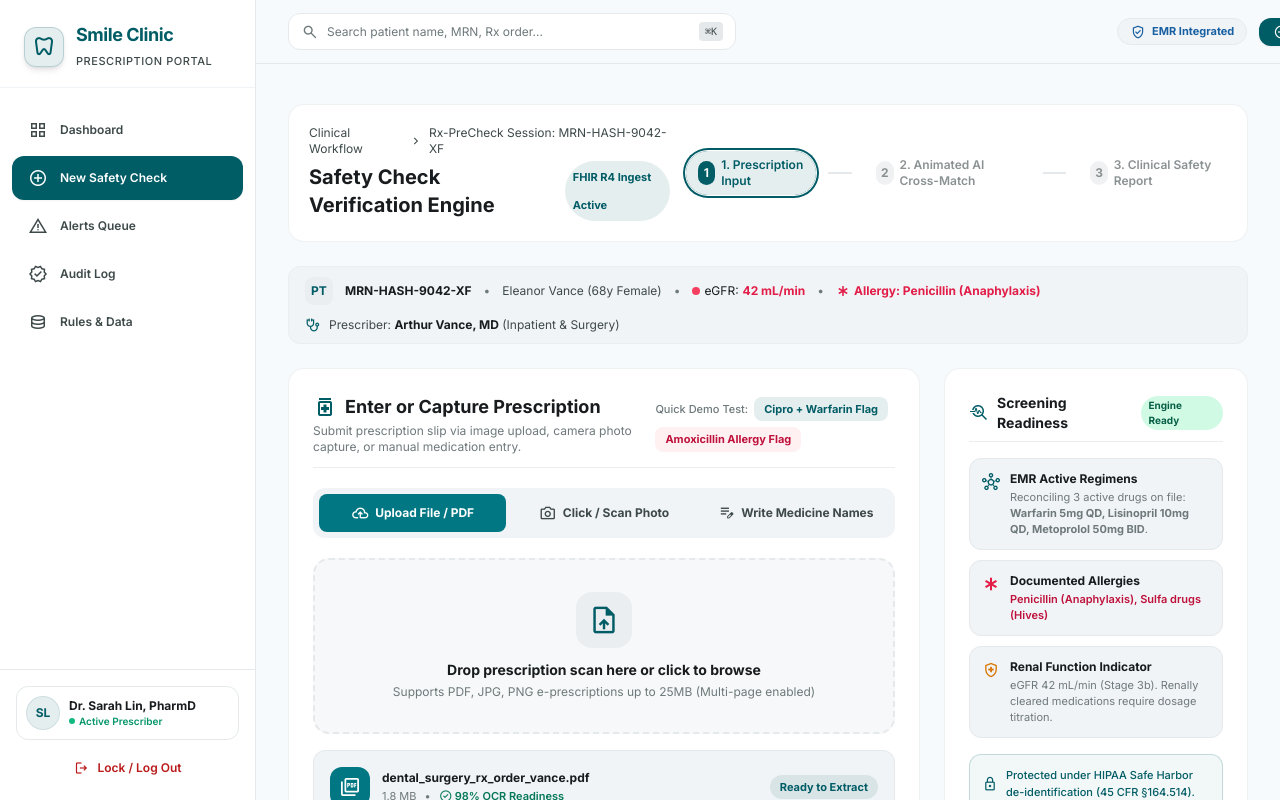
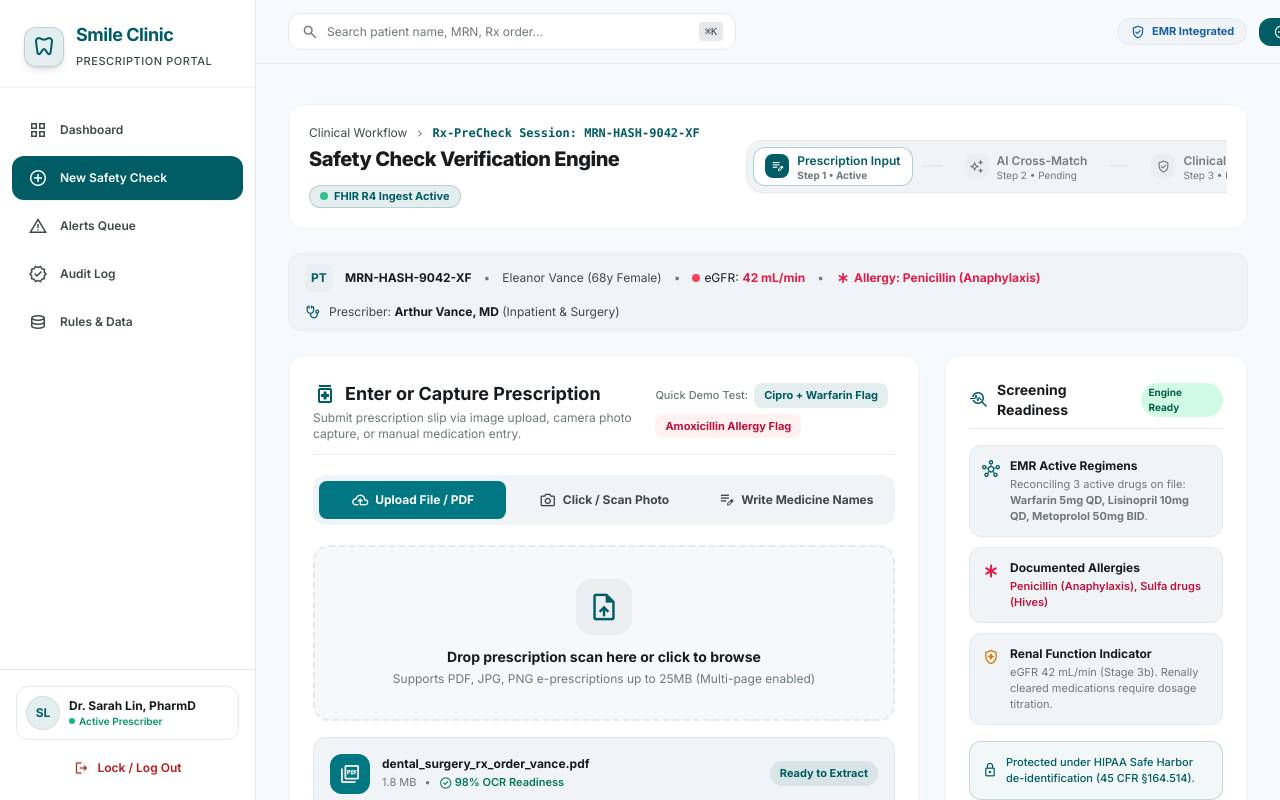
Before and after one commit to HelloWorld-Farhan/Prescription_DentalClinic, a React (Vite) app: page /check in a window 1280 px wide. Shown: the top 800 px of the page. Built offline with nearby package versions, Linux system fonts and the light colour scheme; sample sign-in values are in the browser's storage.

Commit message:
feat(stepper): redesign Safety Check header and animated progress stepper with sliding indicator and live FHIR pulse

```diff
--- a/src/pages/NewCheck.tsx
+++ b/src/pages/NewCheck.tsx
@@ -356,28 +356,32 @@ export default function NewCheck() {
       {/* ========================================================================= */}
       {/* 1. TOP PROGRESS STEPPER */}
       {/* ========================================================================= */}
-      <div className="w-full bg-surface-container-lowest rounded-2xl p-5 border border-surface-container-high/60 shadow-xs">
-        <div className="flex flex-col md:flex-row items-start md:items-center justify-between gap-4">
+      <div className="w-full bg-surface-container-lowest rounded-2xl p-4 sm:p-5 border border-surface-container-high/60 shadow-xs">
+        <div className="flex flex-col lg:flex-row items-start lg:items-center justify-between gap-4">
           <div>
             <div className="flex items-center gap-1.5 text-on-surface-variant text-xs mb-1">
               <span>Clinical Workflow</span>
-              <span className="material-symbols-outlined text-[14px]">chevron_right</span>
-              <span>Rx-PreCheck Session: {ptKey}</span>
+              <span className="material-symbols-outlined text-[13px] text-outline">chevron_right</span>
+              <span className="font-mono text-primary font-bold">Rx-PreCheck Session: {ptKey}</span>
             </div>
-            <div className="text-xl font-bold text-on-surface flex items-center gap-2">
-              <span>Safety Check Verification Engine</span>
-              <span className="inline-flex items-center px-2 py-0.5 rounded-full text-[11px] font-bold bg-primary/10 text-primary">
-                FHIR R4 Ingest Active
-              </span>
+            <div className="flex flex-wrap items-center gap-2 sm:gap-3">
+              <h1 className="text-lg sm:text-xl font-extrabold text-on-surface tracking-tight">
+                Safety Check Verification Engine
+              </h1>
+              <div className="inline-flex items-center gap-1.5 px-2.5 py-0.5 rounded-full text-[11px] font-bold bg-primary/10 text-primary border border-primary/20 shadow-2xs">
+                <span className="w-2 h-2 rounded-full bg-emerald-500 animate-pulse"></span>
+                <span>FHIR R4 Ingest Active</span>
+              </div>
             </div>
           </div>
 
-          {/* Stepper Navigation */}
-          <nav aria-label="Workflow progress" className="flex items-center gap-2 sm:gap-3">
+          {/* Stepper Navigation with Animated Sliding Indicator */}
+          <nav aria-label="Workflow progress" className="w-full lg:w-auto overflow-x-auto no-scrollbar py-0.5">
+            <div className="inline-flex items-center gap-1.5 sm:gap-2.5 bg-surface-container-low p-1.5 rounded-2xl border border-surface-container-high">
               {[
-              { id: 'input', num: 1, label: '1. Prescription Input' },
-              { id: 'analyzing', num: 2, label: '2. Animated AI Cross-Match' },
-              { id: 'report', num: 3, label: '3. Clinical Safety Report' }
+                { id: 'input', num: 1, title: 'Prescription Input', shortTitle: 'Input', icon: 'edit_note', sub: 'Ingest' },
+                { id: 'analyzing', num: 2, title: 'AI Cross-Match', shortTitle: 'Screening', icon: 'auto_awesome', sub: 'Analysis' },
+                { id: 'report', num: 3, title: 'Clinical Report', shortTitle: 'Report', icon: 'verified_user', sub: 'Decision' }
               ].map((node, index) => {
                 const isPast =
                   (flowPhase === 'analyzing' && node.id === 'input') ||
@@ -387,52 +391,73 @@ export default function NewCheck() {
                 return (
                   <React.Fragment key={node.num}>
                     {index > 0 && (
-                    <div
-                      className={`w-4 sm:w-8 h-0.5 transition-colors ${
-                        isPast ? 'bg-primary-container' : 'bg-surface-container-high'
-                      }`}
+                      <div className="w-3 sm:w-5 h-0.5 relative bg-surface-container-high shrink-0 rounded-full overflow-hidden">
+                        <motion.div
+                          initial={false}
+                          animate={{ width: isPast || isCurrent ? '100%' : '0%' }}
+                          transition={{ duration: 0.35, ease: 'easeInOut' }}
+                          className="h-full bg-primary rounded-full"
                         />
+                      </div>
                     )}
-                  <div
+                    <button
+                      type="button"
                       onClick={() => {
                         if (node.id === 'input' && flowPhase === 'report') {
                           setFlowPhase('input');
                         }
                       }}
-                    className={`flex items-center gap-1.5 px-3 py-1.5 rounded-full transition-all ${
+                      className={`relative flex items-center gap-2 px-3 py-1.5 rounded-xl transition-all select-none shrink-0 cursor-pointer ${
                         isCurrent
-                        ? 'bg-primary/10 ring-2 ring-primary ring-offset-1 font-bold'
+                          ? 'text-primary font-bold shadow-xs'
                           : isPast
-                        ? 'cursor-pointer hover:bg-surface-container'
-                        : 'opacity-60'
+                          ? 'text-on-surface hover:text-primary cursor-pointer'
+                          : 'text-on-surface-variant/70 cursor-default'
                       }`}
                     >
+                      {/* Animated Sliding Pill Highlight */}
+                      {isCurrent && (
+                        <motion.div
+                          layoutId="stepper-active-pill"
+                          transition={{ type: 'spring', damping: 25, stiffness: 350 }}
+                          className="absolute inset-0 bg-surface-container-lowest rounded-xl border border-primary/30 shadow-xs"
+                        />
+                      )}
+
+                      <div className="relative z-10 flex items-center gap-2">
                         <div
-                      className={`w-6 h-6 rounded-full flex items-center justify-center text-xs font-bold ${
+                          className={`w-6 h-6 rounded-lg flex items-center justify-center text-xs font-bold transition-all shadow-2xs ${
                             isPast
-                          ? 'bg-primary-container text-on-primary'
+                              ? 'bg-primary text-on-primary'
                               : isCurrent
                               ? 'bg-primary text-on-primary shadow-xs'
-                          : 'bg-surface-container-high text-on-surface-variant'
+                              : 'bg-surface-container text-outline'
                           }`}
                         >
-                      {isPast ? <span className="material-symbols-outlined text-[14px]">check</span> : node.num}
+                          {isPast ? (
+                            <span className="material-symbols-outlined text-[15px]">done</span>
+                          ) : isCurrent && node.id === 'analyzing' ? (
+                            <span className="material-symbols-outlined text-[15px] animate-spin">progress_activity</span>
+                          ) : (
+                            <span className="material-symbols-outlined text-[15px]">{node.icon}</span>
+                          )}
                         </div>
-                    <span
-                      className={`text-xs font-semibold ${
-                        isCurrent
-                          ? 'text-primary font-bold'
-                          : isPast
-                          ? 'text-on-surface'
-                          : 'text-on-surface-variant'
-                      }`}
-                    >
-                      {node.label}
+
+                        <div className="flex flex-col text-left">
+                          <span className="text-xs font-semibold leading-tight whitespace-nowrap">
+                            <span className="sm:hidden">{node.shortTitle}</span>
+                            <span className="hidden sm:inline">{node.title}</span>
+                          </span>
+                          <span className="text-[10px] text-outline leading-none mt-0.5 hidden md:block">
+                            Step {node.num} • {isPast ? 'Done' : isCurrent ? 'Active' : 'Pending'}
                           </span>
                         </div>
+                      </div>
+                    </button>
                   </React.Fragment>
                 );
               })}
+            </div>
           </nav>
         </div>
       </div>
```
Lines whose indentation alone changed are shown as unchanged.
